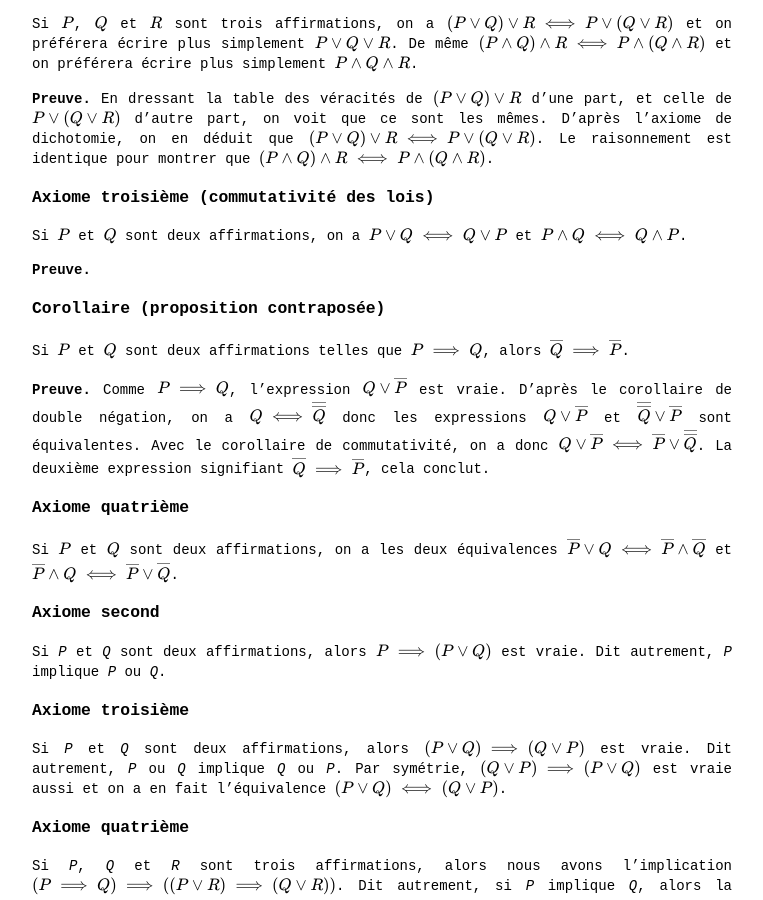
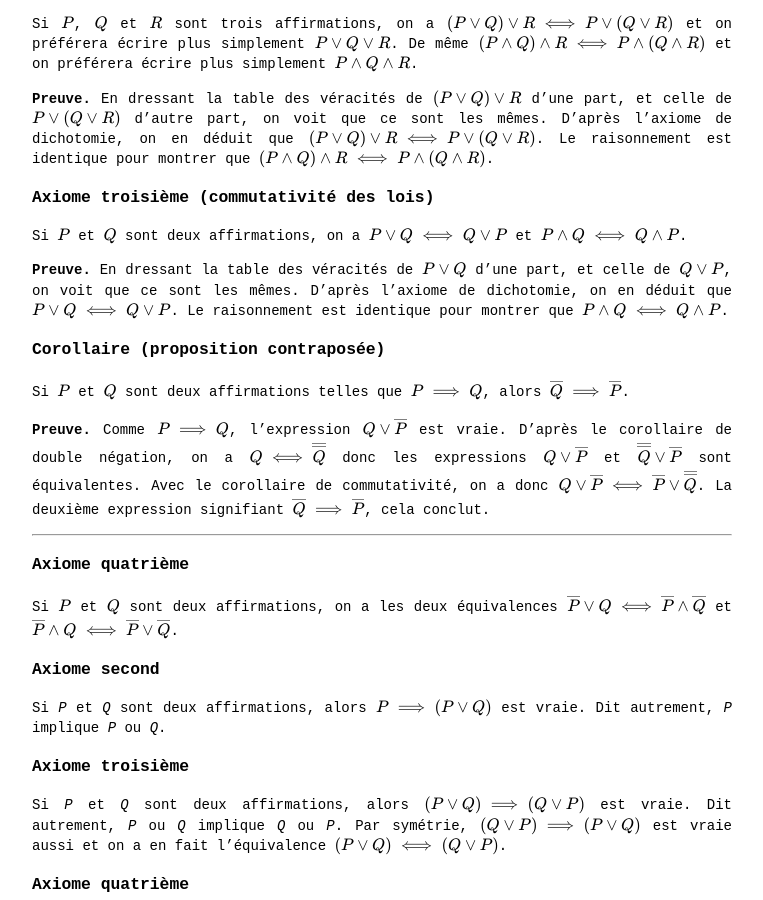
Before and after one commit to Thrallherd/AlgebraExNihilo, a Jekyll site: the page built from logic_cor.md, in a window 1280 px wide and 900 px high, scrolled down 516 px. Shown: the whole window, without its empty margins (258-1021 px from the left). Built offline with Jekyll 4.4.1, drawn with Linux system fonts in a browser that asks for light colours; formulas are drawn with MathJax 3.

Commit message:
Update logic_cor.md

```diff
--- a/logic_cor.md
+++ b/logic_cor.md
@@ -12,21 +12,29 @@ Si $$P$$ est une affirmation, alors $$P \iff \overline{\overline P}$$.
 
 **Preuve.** Si $$P$$ est vraie, alors $$\overline P$$ est fausse. Par l'axiome du tiers exclu, on en déduit que la négation de $$\overline P$$ est vraie, c'est-à-dire que $$\overline{\overline P}$$ est vraie. De même si $$P$$ est fausse, on en déduit que $$\overline P$$ est vraie et donc que $$\overline{\overline P}$$ est fausse. Comme $$P$$ et $$\overline{\overline P}$$ ont toujours la même véracité, on conclut par l'axiome de dichotomie que $$P \iff \overline{\overline P}$$.
 
+
+
 ### Corollaire (associativité des lois)
 Si $$P$$, $$Q$$ et $$R$$ sont trois affirmations, on a $$(P \lor Q) \lor R \iff P \lor (Q \lor R)$$ et on préférera écrire plus simplement $$P \lor Q \lor R$$. De même $$(P \land Q) \land R \iff P \land (Q \land R)$$ et on préférera écrire plus simplement $$P \land Q \land R$$.
 
 **Preuve.** En dressant la table des véracités de $$(P \lor Q) \lor R$$ d'une part, et celle de $$P \lor (Q \lor R)$$ d'autre part, on voit que ce sont les mêmes. D'après l'axiome de dichotomie, on en déduit que $$(P \lor Q) \lor R \iff P \lor (Q \lor R)$$. Le raisonnement est identique pour montrer que $$(P \land Q) \land R \iff P \land (Q \land R)$$.
 
+
+
 ### Axiome troisième (commutativité des lois)
 Si $$P$$ et $$Q$$ sont deux affirmations, on a $$P \lor Q \iff Q \lor P$$ et $$P \land Q \iff Q \land P$$.
 
-**Preuve.**
+**Preuve.** En dressant la table des véracités de $$P \lor Q$$ d'une part, et celle de $$Q \lor P$$, on voit que ce sont les mêmes. D'après l'axiome de dichotomie, on en déduit que $$P \lor Q \iff Q \lor P$$. Le raisonnement est identique pour montrer que $$P \land Q \iff Q \land P$$.
+
+
 
 ### Corollaire (proposition contraposée)
 Si $$P$$ et $$Q$$ sont deux affirmations telles que $$P \implies Q$$, alors $$\overline{Q} \implies \overline{P}$$.
 
 **Preuve.** Comme $$P \implies Q$$, l'expression $$Q \lor \overline P$$ est vraie. D'après le corollaire de double négation, on a $$Q \iff \overline{\overline{Q}}$$ donc les expressions $$Q \lor \overline P$$ et $$\overline{\overline{Q}} \lor \overline P$$ sont équivalentes. Avec le corollaire de commutativité, on a donc $$Q \lor \overline P \iff \overline{P} \lor \overline{\overline{Q}}$$. La deuxième expression signifiant $$\overline{Q} \implies \overline{P}$$, cela conclut.
 
+
+_____
 ### Axiome quatrième
 Si $$P$$ et $$Q$$ sont deux affirmations, on a les deux équivalences $$\overline P \lor Q \iff \overline{P} \land \overline{Q}$$ et $$\overline P \land Q \iff \overline{P} \lor \overline{Q}$$.
 
```
